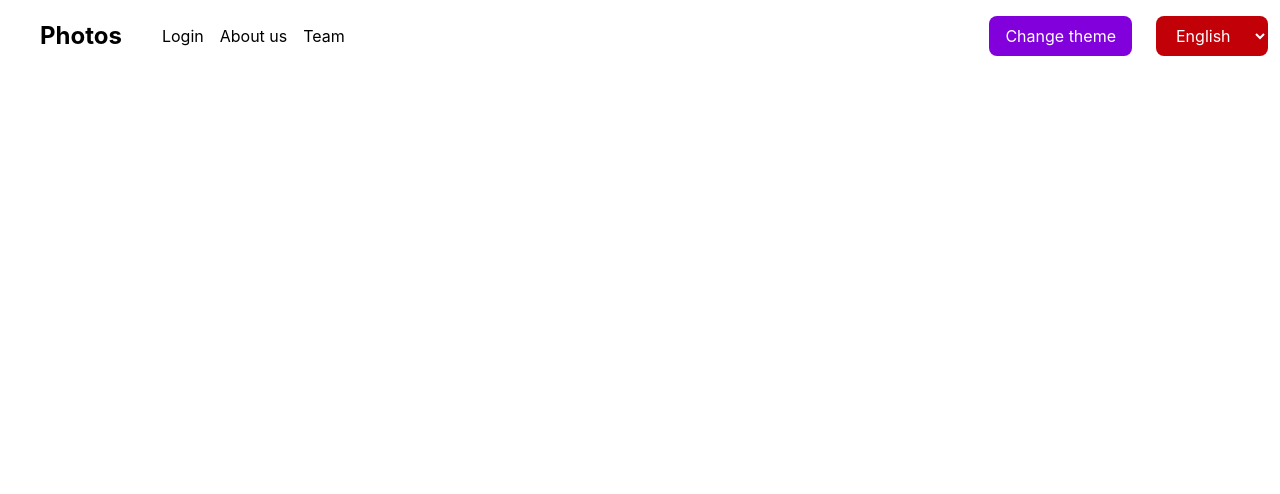
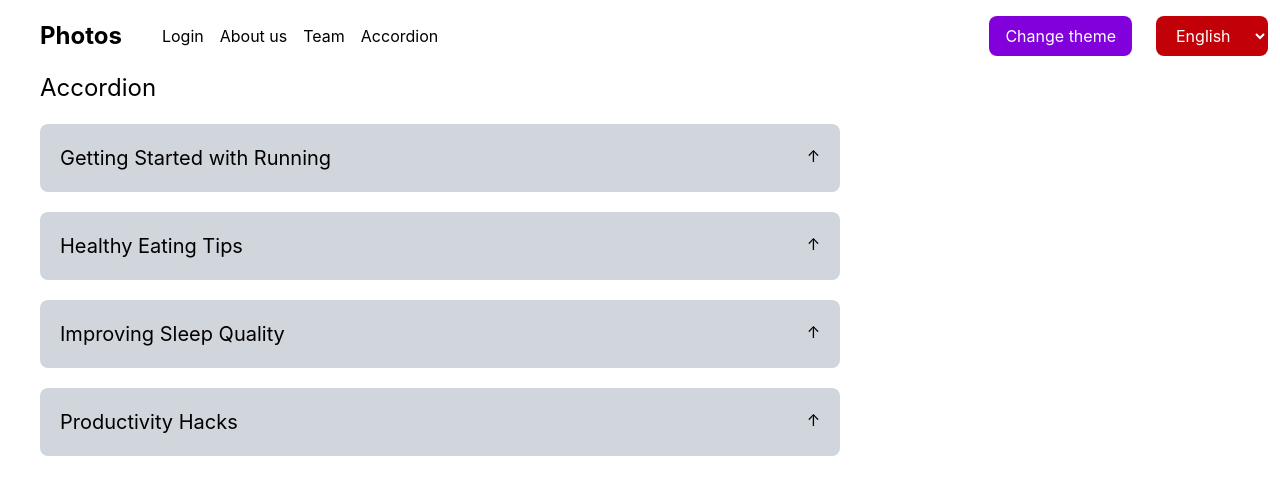
Before and after one commit to akshithg05/frontend-system-design, a React app in the folder low-level-design/app/: page /accordion in a window 1280 px wide. Shown: the top 494 px of the page. Built offline with nearby package versions, Linux system fonts and the light colour scheme; the HTML template or start-up script is replaced by a standard one.

Commit message:
Accordion

```diff
--- /dev/null
+++ b/low-level-design/app/src/components/Accordion.jsx
@@ -0,0 +1,49 @@
+import { useState } from "react";
+import AccordionItem from "./AccordionItem";
+
+const data = {
+  items: [
+    {
+      id: 1,
+      title: "Getting Started with Running",
+      body: "Start with short distances and gradually increase your mileage to avoid injuries.",
+    },
+    {
+      id: 2,
+      title: "Healthy Eating Tips",
+      body: "Include more whole foods like fruits, vegetables, and lean proteins in your diet.",
+    },
+    {
+      id: 3,
+      title: "Improving Sleep Quality",
+      body: "Maintain a consistent sleep schedule and avoid screens before bedtime.",
+    },
+    {
+      id: 4,
+      title: "Productivity Hacks",
+      body: "Break your tasks into smaller chunks and use techniques like Pomodoro for better focus.",
+    },
+  ],
+};
+
+export default function Accordion() {
+  const [accordionIndex, setAccordionIndex] = useState(null);
+
+  return (
+    <div className="px-10">
+      <h1 className="text-2xl ">Accordion</h1>
+      <div>
+        {data?.items?.map((item) => (
+          <AccordionItem
+            tabIndex={item.id}
+            key={item.id}
+            title={item.title}
+            body={item.body}
+            accordionIndex={accordionIndex}
+            setAccordionIndex={setAccordionIndex}
+          />
+        ))}
+      </div>
+    </div>
+  );
+}
--- /dev/null
+++ b/low-level-design/app/src/components/AccordionItem.jsx
@@ -0,0 +1,29 @@
+export default function AccordionItem({
+  tabIndex,
+  key,
+  title,
+  body,
+  accordionIndex,
+  setAccordionIndex,
+}) {
+  return (
+    <div className="pt-5">
+      <button
+        className="cursor-pointer"
+        onClick={() => {
+          if (tabIndex === accordionIndex) setAccordionIndex(null);
+          else setAccordionIndex(tabIndex);
+        }}
+      >
+        <div className="p-5 bg-gray-300 flex justify-between w-200 rounded-lg">
+          <h2 className="text-xl">{title}</h2>
+          <span>{accordionIndex === tabIndex ? "↓" : "↑"}</span>
+        </div>
+      </button>
+
+      <div>
+        {accordionIndex === tabIndex ? <p className="p-5">{body}</p> : <></>}
+      </div>
+    </div>
+  );
+}
--- a/low-level-design/app/src/components/App.jsx
+++ b/low-level-design/app/src/components/App.jsx
@@ -6,6 +6,7 @@ import Login from "./Login";
 import ProtectedRoute from "./ProtectedRoute";
 import { createContext, useState } from "react";
 import Header from "./Header";
+import Accordion from "./Accordion";
 
 export const ThemeContext = createContext();
 export default function App() {
@@ -22,6 +23,7 @@ export default function App() {
               <Route path="/about" element={<AboutUs />}></Route>
             </Route>
             <Route path="/team" element={<Team />}></Route>
+            <Route path="/accordion" element={<Accordion />}></Route>
             <Route path="/login" element={<Login />}></Route>
           </Routes>
         </BrowserRouter>
--- a/low-level-design/app/src/components/Body.jsx
+++ b/low-level-design/app/src/components/Body.jsx
@@ -16,7 +16,7 @@ export default function Body() {
     try {
       setLoading(true);
       const resp = await fetch(
-        `https://picsum.photos/v2/list?page=${pageRef.current}&limit=20`,
+        `https://picsum.photos/v2/list?page=${pageRef.current}&limit=10`,
       );
       const json = await resp.json();
       pageRef.current = pageRef.current + 1;
--- a/low-level-design/app/src/components/Header.jsx
+++ b/low-level-design/app/src/components/Header.jsx
@@ -37,6 +37,7 @@ export default function Header() {
           <a href="/login">{t("nav.login")}</a>
           <a href="/about">{t("nav.about")}</a>
           <a href="/team">{t("nav.team")}</a>
+          <a href="/accordion">{t("nav.accordion")}</a>
         </nav>
       </div>
       <div className="flex">
--- a/low-level-design/app/src/locales/de/common.json
+++ b/low-level-design/app/src/locales/de/common.json
@@ -2,7 +2,8 @@
   "nav": {
     "login": "Anmelden",
     "about": "Über uns",
-    "team": "Team"
+    "team": "Team",
+    "accordion": "Akkordeon"
   },
   "header": {
     "title": "Fotos",
--- a/low-level-design/app/src/locales/en/common.json
+++ b/low-level-design/app/src/locales/en/common.json
@@ -2,7 +2,8 @@
   "nav": {
     "login": "Login",
     "about": "About us",
-    "team": "Team"
+    "team": "Team",
+    "accordion": "Accordion"
   },
   "header": {
     "title": "Photos",
```
Also changed, not shown: 2 other files (tests, documents, lock files or other folders).
